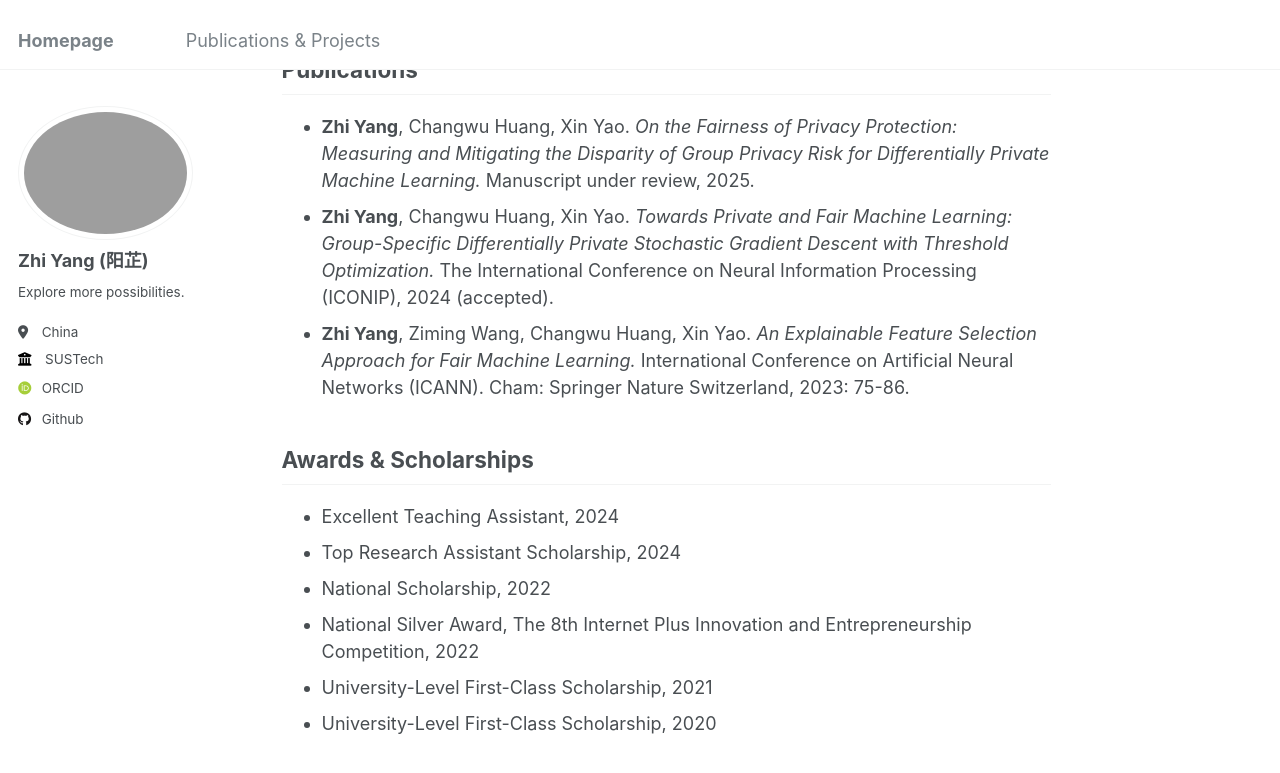
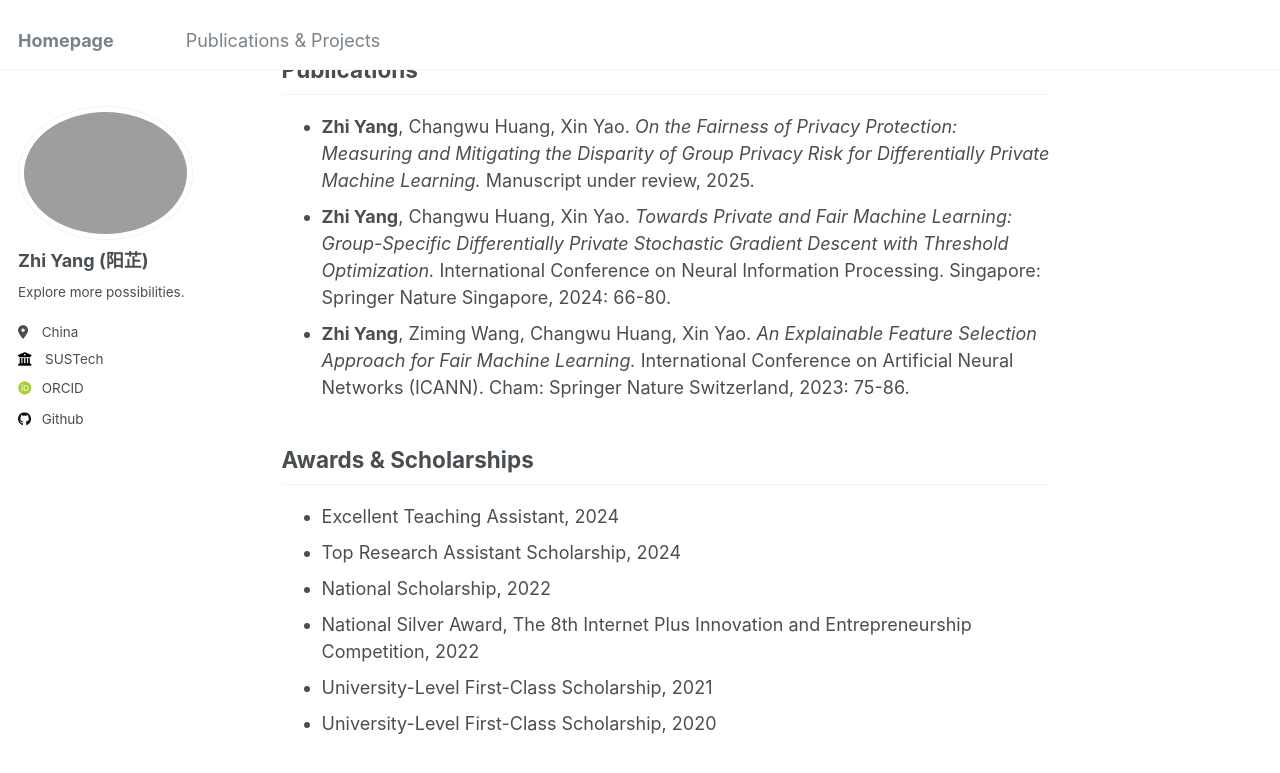
Before and after one commit to ruayz/ruayz.github.io, a Jekyll site: the page built from _pages/about.md, in a window 1280 px wide and 900 px high, scrolled down 677 px. Shown: the top 773 px of the window. Built offline with Jekyll 4.4.1, drawn with Linux system fonts in a browser that asks for light colours; some web fonts are replaced.

Commit message:
Update about.md

```diff
--- a/_pages/about.md
+++ b/_pages/about.md
@@ -21,7 +21,7 @@ Education
 Publications
 ------
 - **Zhi Yang**, Changwu Huang, Xin Yao. *On the Fairness of Privacy Protection: Measuring and Mitigating the Disparity of Group Privacy Risk for Differentially Private Machine Learning.* Manuscript under review, 2025.
-- **Zhi Yang**, Changwu Huang, Xin Yao. *Towards Private and Fair Machine Learning: Group-Specific Differentially Private Stochastic Gradient Descent with Threshold Optimization.* The International Conference on Neural Information Processing (ICONIP), 2024 (accepted).
+- **Zhi Yang**, Changwu Huang, Xin Yao. *Towards Private and Fair Machine Learning: Group-Specific Differentially Private Stochastic Gradient Descent with Threshold Optimization.* International Conference on Neural Information Processing. Singapore: Springer Nature Singapore, 2024: 66-80.
 - **Zhi Yang**, Ziming Wang, Changwu Huang, Xin Yao. *An Explainable Feature Selection Approach for Fair Machine Learning.* International Conference on Artificial Neural Networks (ICANN). Cham: Springer Nature Switzerland, 2023: 75-86.
 
 Awards & Scholarships
```
